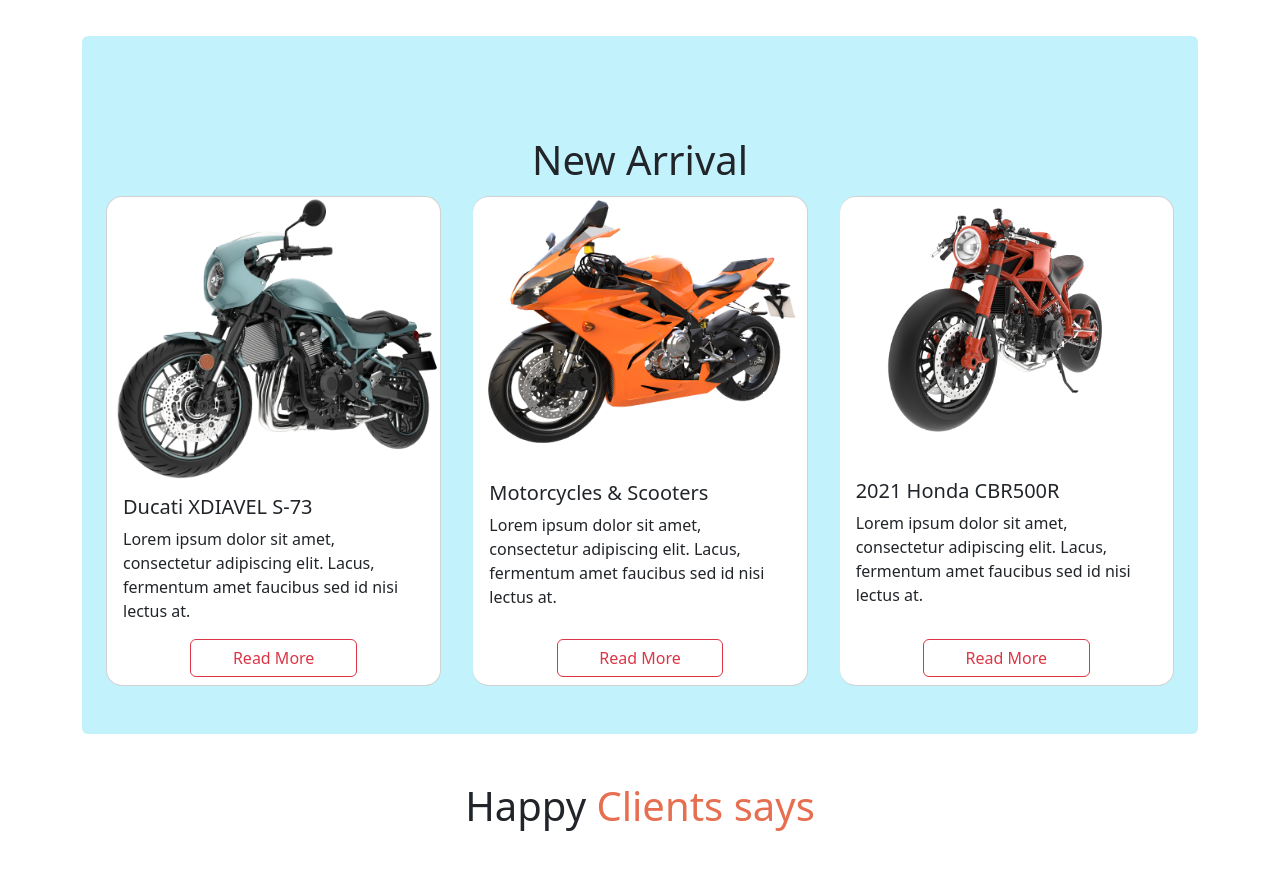
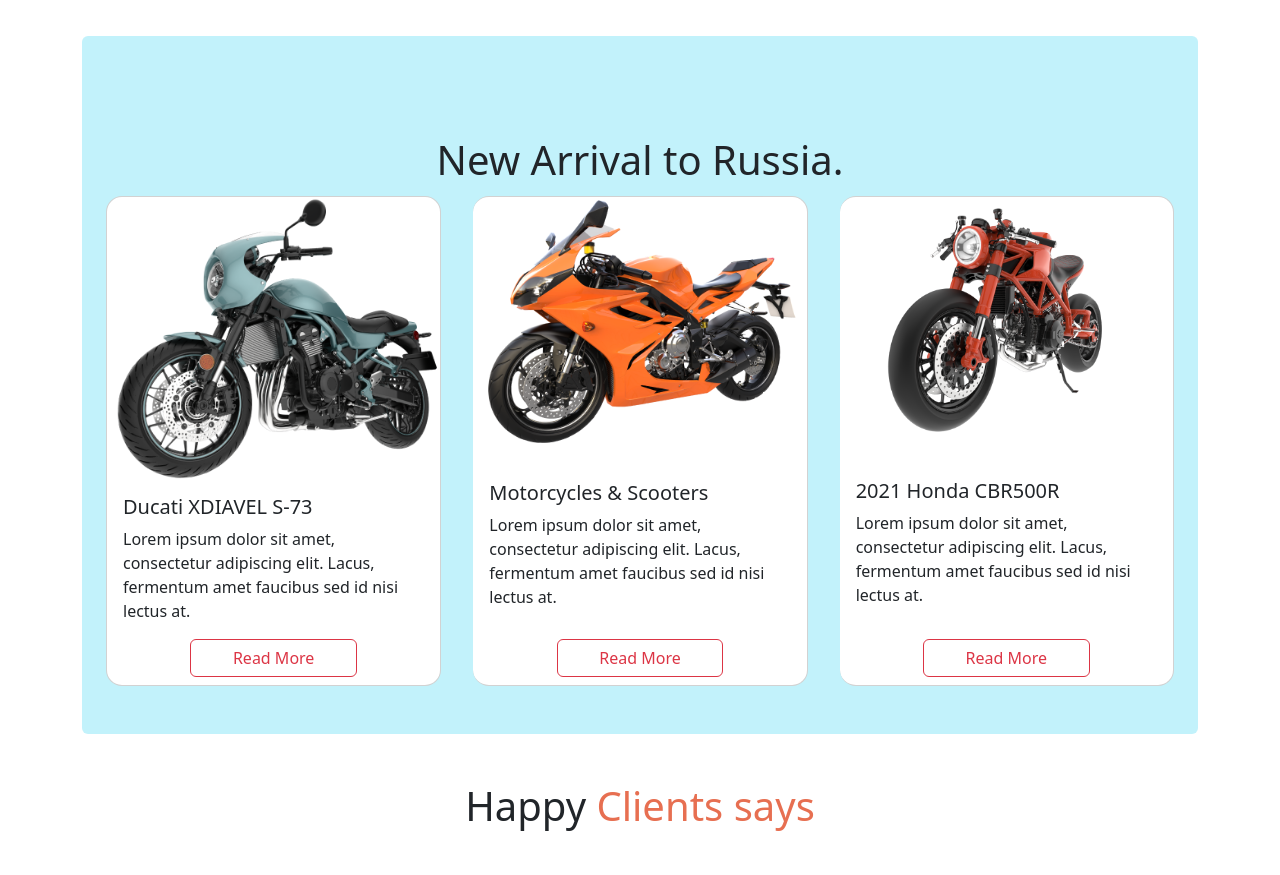
Before and after one commit to Md-arefin/biker-zone-repo, a plain HTML site: page index.html in a window 1280 px wide. Shown: the part 1080-1955 px from the top of the page. Drawn offline with Linux system fonts and the light colour scheme.

Commit message:
2024 first commit

```diff
--- a/index.html
+++ b/index.html
@@ -119,7 +119,7 @@
     </section>
     <!-- new Arrival section  -->
     <section class="bg-info bg-opacity-25 rounded py-5">
-      <h1 class="text-center mt-5 py-1">New Arrival</h1>
+      <h1 class="text-center mt-5 py-1">New Arrival to Russia.</h1>
       <div class="card-group">
         <div class="card rounded-4 mx-4 ">
           <img src="./images/bike-5.png" class="card-img-top" alt="...">
```
